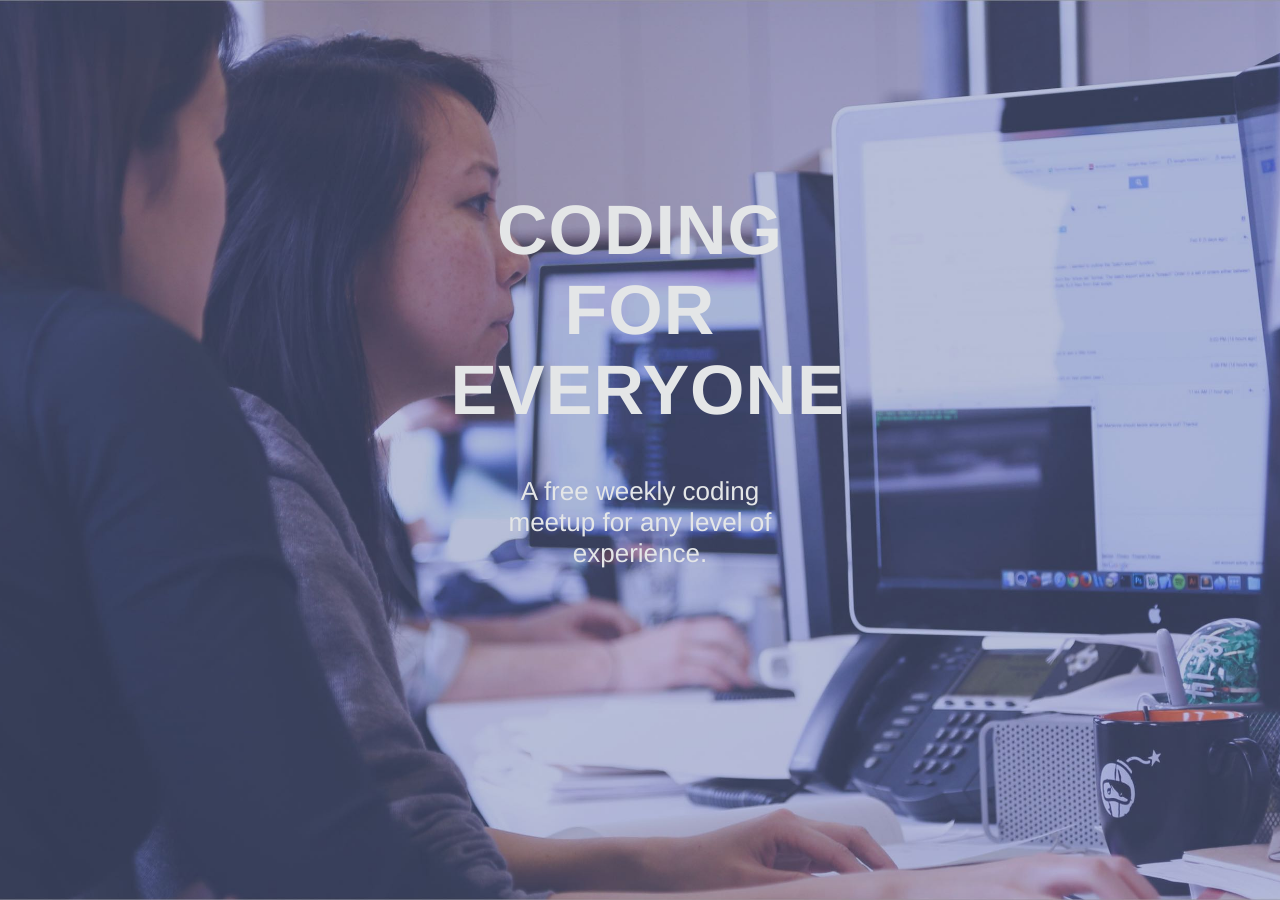
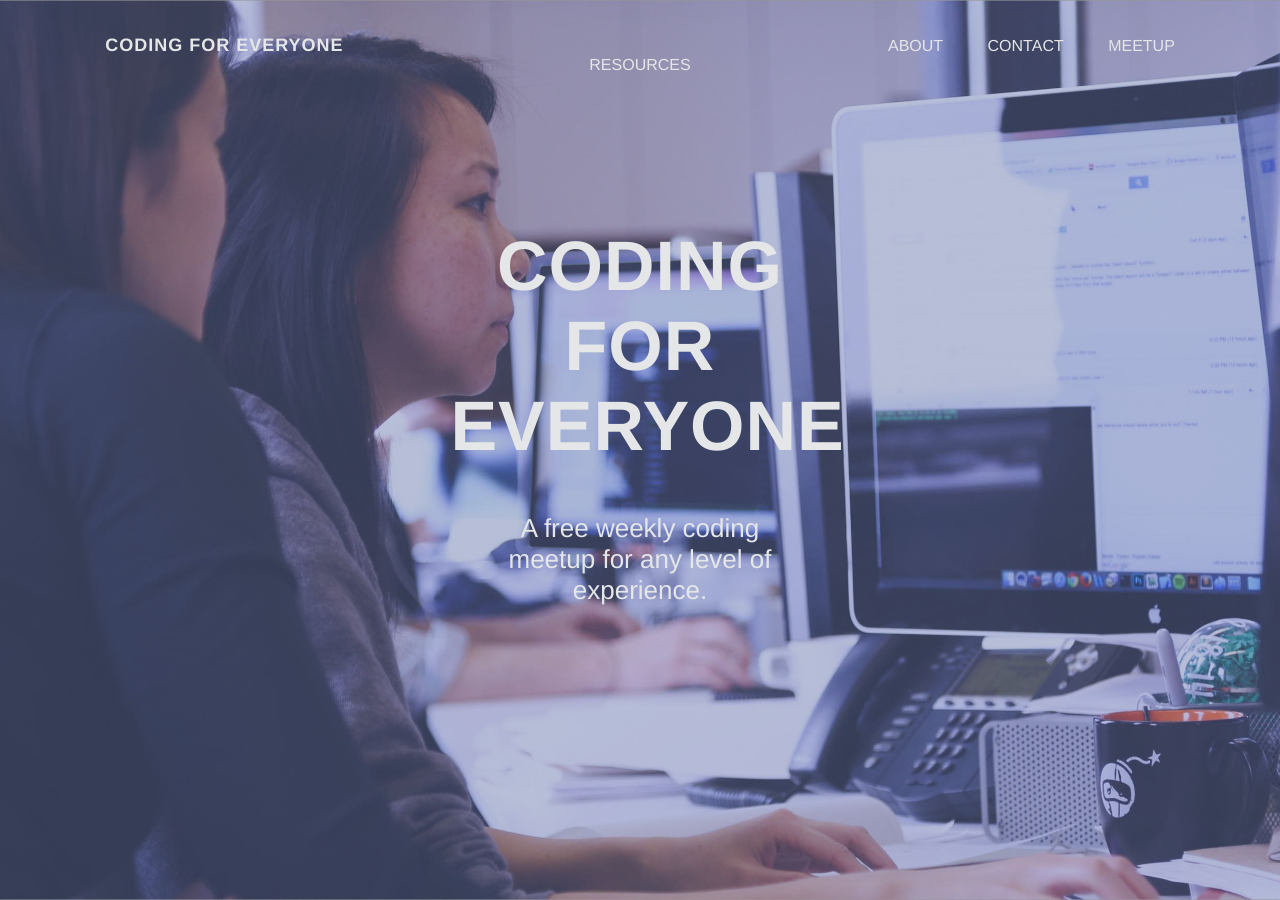
Before and after one commit to codingforeveryone/codingforeveryone.github.io, a Jekyll site: the page built from src/index.html, in a window 1280 px wide. Built offline with Jekyll 4.4.1, drawn with Linux system fonts in a browser that asks for light colours.

Commit message:
added page stubs and example nav

```diff
--- a/src/_includes/header.html
+++ b/src/_includes/header.html
@@ -1,2 +1,12 @@
 <header>
+  <nav>
+    <ul>
+      <li id="nav-title"><a href="{{ site.baseurl }}/">{{ site.title }}</a></li>
+      {% for my_page in site.pages %}
+        {% if my_page.title %}
+          <li><a href="{{ my_page.url | prepend: site.baseurl }}">{{ my_page.title }}</a></li>
+        {% endif %}
+      {% endfor %}
+    </ul>
+  </nav>
 </header>
--- /dev/null
+++ b/src/about.html
@@ -0,0 +1,5 @@
+---
+layout: default
+title: About
+permalink: /about/
+---
--- /dev/null
+++ b/src/contact.html
@@ -0,0 +1,5 @@
+---
+layout: default
+title: Contact
+permalink: /contact/
+---
--- a/src/css/styles.css
+++ b/src/css/styles.css
@@ -23,7 +23,7 @@
   margin: auto;
   width: 30%;
   text-align: center;
-  margin-top: 15%;
+  margin-top: 12%;
 }
 
 .container p {
@@ -31,3 +31,38 @@
   margin: auto;
 
 }
+
+nav {
+  text-transform: uppercase;
+  margin: auto;
+  margin-top: 35px;
+}
+
+nav ul {
+  list-style: none;
+  text-align: center;
+  width: 90%;
+  margin: auto;
+
+}
+
+#nav-title a {
+  margin-right: 500px;
+  font-weight: 700;
+  font-size: 18px;
+  letter-spacing: 1px;
+}
+
+nav>ul>li {
+  font-family: "Lora","Helvetica Neue",Helvetica,Arial,sans-serif;
+  display: inline-block;
+  margin-right: 40px;
+  font-weight: 500;
+
+
+}
+
+nav a {
+  color:#E4E6E7;
+  text-decoration: none;
+}
--- a/src/index.html
+++ b/src/index.html
@@ -1,8 +1,7 @@
 ---
 layout: default
-title: Coding For Everyone
 ---
 <div class="container">
-  <h1>{{ site.title }}</h1>
+  <h1>Coding For Everyone</h1>
   <p>A free weekly coding meetup for any level of experience.</p>
 </div>
--- /dev/null
+++ b/src/meetup.html
@@ -0,0 +1,5 @@
+---
+layout: default
+title: Meetup
+permalink: /meetup/
+---
--- /dev/null
+++ b/src/resources.html
@@ -0,0 +1,5 @@
+---
+layout: default
+title: Resources
+permalink: /resources/
+---
```
